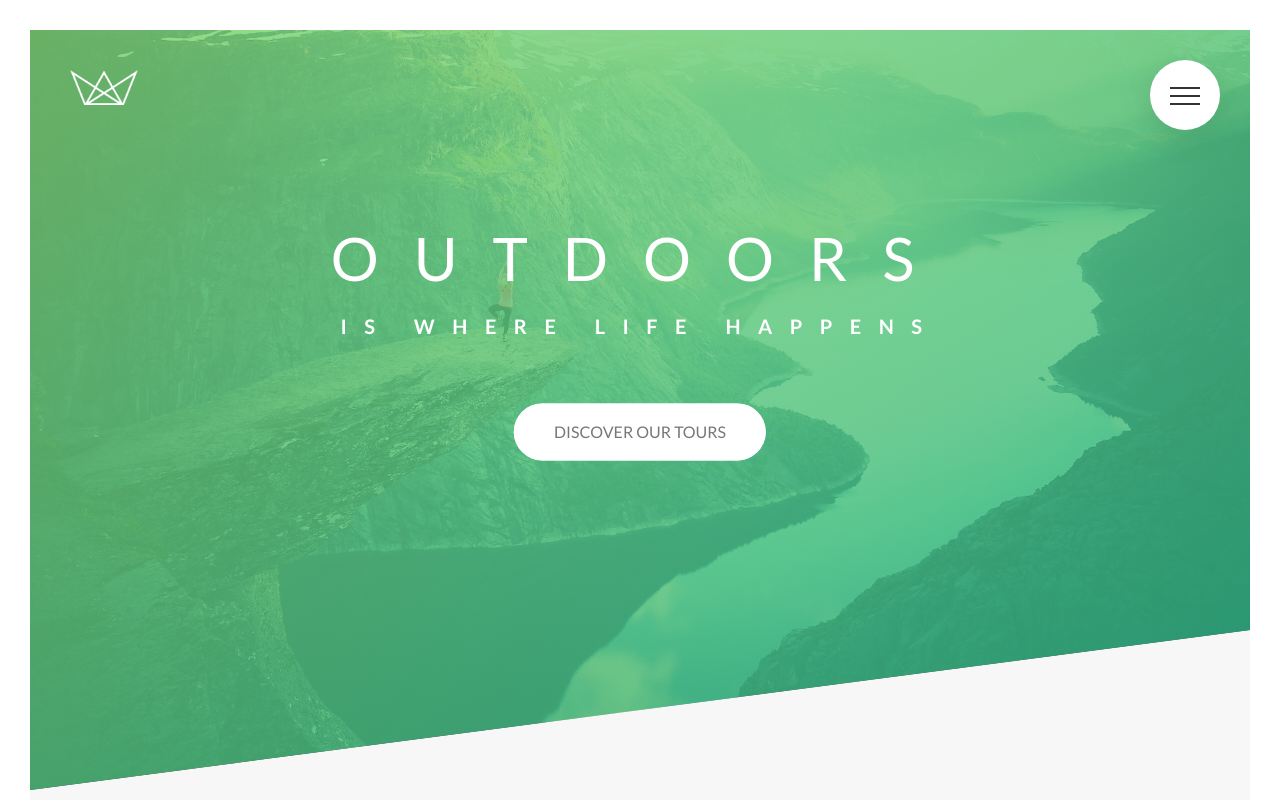
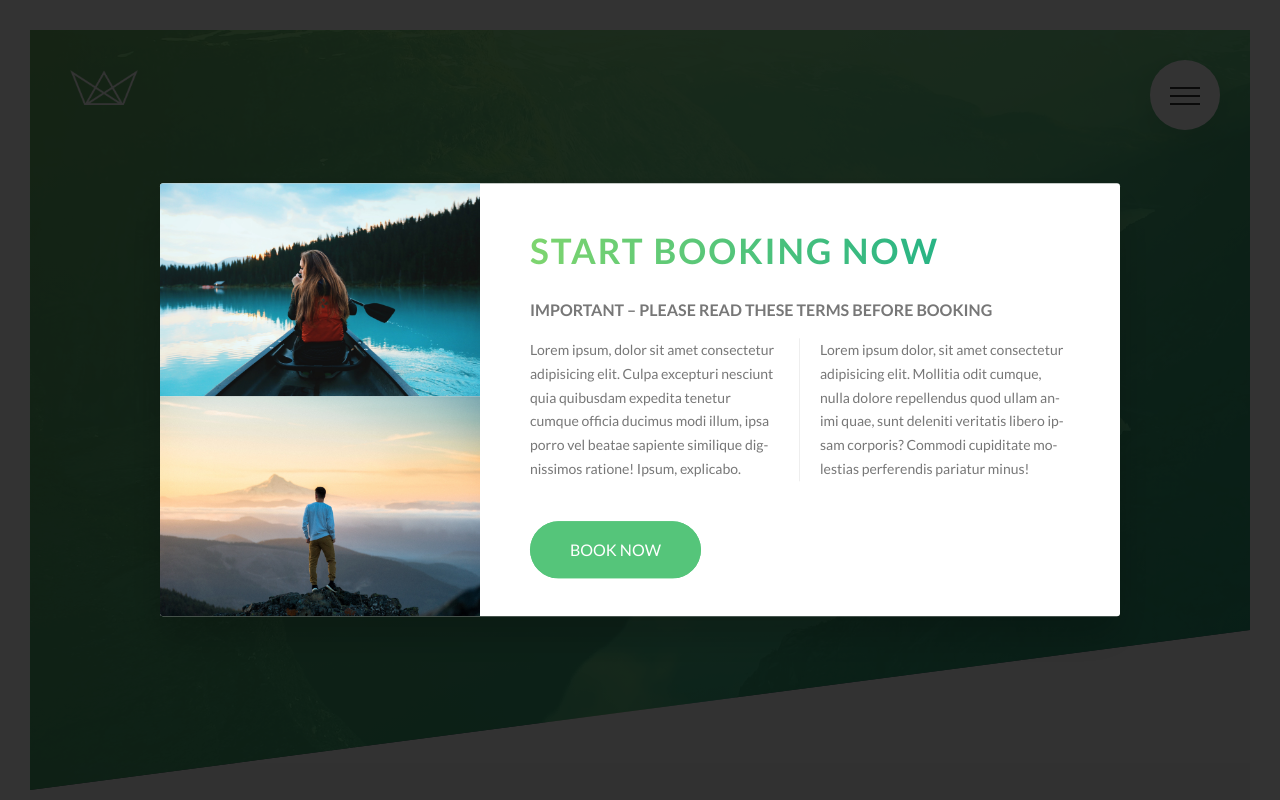
Before and after one commit to dmgimhana/naturetours, a website: page index.html in a window 1280 px wide. Shown: the top 800 px of the page. Drawn offline with Linux system fonts and the light colour scheme.

Commit message:
css popup init

```diff
--- a/index.html
+++ b/index.html
@@ -421,6 +421,33 @@
         </div>
       </div>
     </footer>
+    <div class="popup">
+      <div class="popup__content">
+        <div class="popup__left">
+          <img src="img/nat-8.jpg" alt="Tour photo" class="popup__img" />
+          <img src="img/nat-9.jpg" alt="Tour photo" class="popup__img" />
+        </div>
+        <div class="popup__right">
+          <h2 class="heading-secondary u-margin-bottom-small">
+            Start booking now
+          </h2>
+          <h3 class="heading-tertiary u-margin-bottom-small">
+            Important &ndash; Please read these terms before booking
+          </h3>
+          <p class="popup__text">
+            Lorem ipsum, dolor sit amet consectetur adipisicing elit. Culpa
+            excepturi nesciunt quia quibusdam expedita tenetur cumque officia
+            ducimus modi illum, ipsa porro vel beatae sapiente similique
+            dignissimos ratione! Ipsum, explicabo. Lorem ipsum dolor, sit amet
+            consectetur adipisicing elit. Mollitia odit cumque, nulla dolore
+            repellendus quod ullam animi quae, sunt deleniti veritatis libero
+            ipsam corporis? Commodi cupiditate molestias perferendis pariatur
+            minus!
+          </p>
+          <a href="#" class="btn btn--green">Book now</a>
+        </div>
+      </div>
+    </div>
   </body>
 </html>
 
--- a/sass/abstracts/_mixins.scss
+++ b/sass/abstracts/_mixins.scss
@@ -5,3 +5,10 @@
     clear: both;
   }
 }
+
+@mixin absCenter {
+  position: absolute;
+  top: 50%;
+  left: 50%;
+  transform: translate(-50%, -50%);
+}
--- /dev/null
+++ b/sass/components/_popup.scss
@@ -0,0 +1,54 @@
+.popup {
+  height: 100vh;
+  width: 100%;
+  position: fixed;
+  top: 0;
+  left: 0;
+  background-color: rgba($color-black, 0.8);
+  z-index: 9999;
+
+  &__content {
+    @include absCenter;
+    width: 75%;
+    background-color: $color-white;
+    box-shadow: 0 2rem 4rem rgba($color-black, 0.2);
+    border-radius: 3px;
+    display: table;
+    overflow: hidden;
+  }
+
+  &__left {
+    width: 33.333333%;
+    display: table-cell;
+  }
+
+  &__right {
+    width: 66.6666667%;
+    display: table-cell;
+    vertical-align: middle;
+    padding: 3rem 5rem;
+  }
+
+  &__img {
+    display: block;
+    width: 100%;
+  }
+
+  &__text {
+    font-size: 1.4rem;
+    margin-bottom: 4rem;
+
+    -moz-column-count: 2;
+    -moz-column-gap: 4rem;
+    -moz-column-rule: 1px solid $color-grey-light-2;
+
+    column-count: 2;
+    column-gap: 4rem;
+    column-rule: 1px solid $color-grey-light-2;
+
+    -moz-hyphens: auto;
+    -ms-hyphens: auto;
+    -webkit-hyphens: auto;
+    hyphens: auto;
+  }
+}
--- a/sass/main.scss
+++ b/sass/main.scss
@@ -13,6 +13,7 @@
 @import "components/composition";
 @import "components/feature-box";
 @import "components/form";
+@import "components/popup";
 @import "components/story";
 
 @import "layout/footer";
```
Also changed, not shown: css/style.css.
